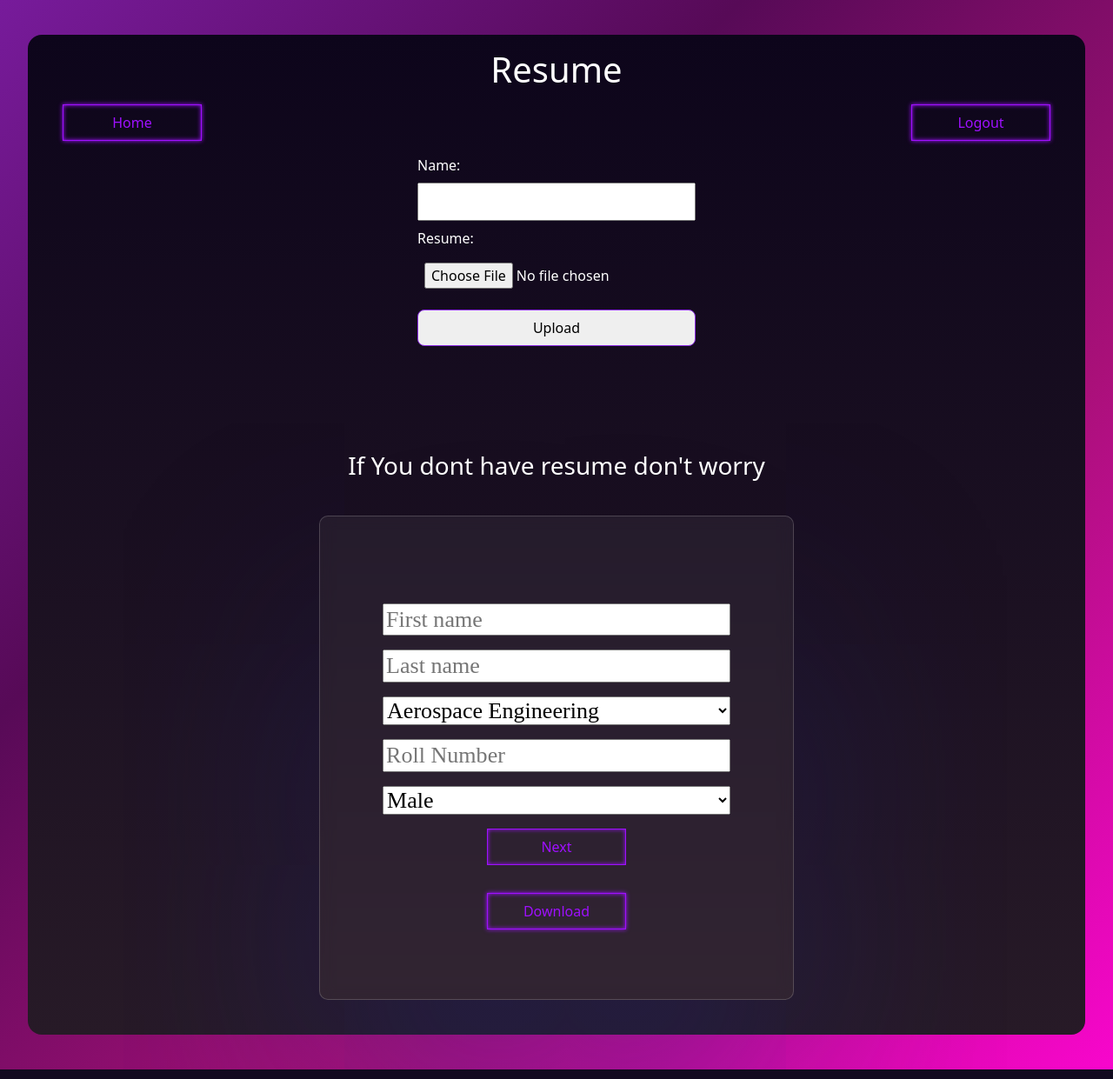
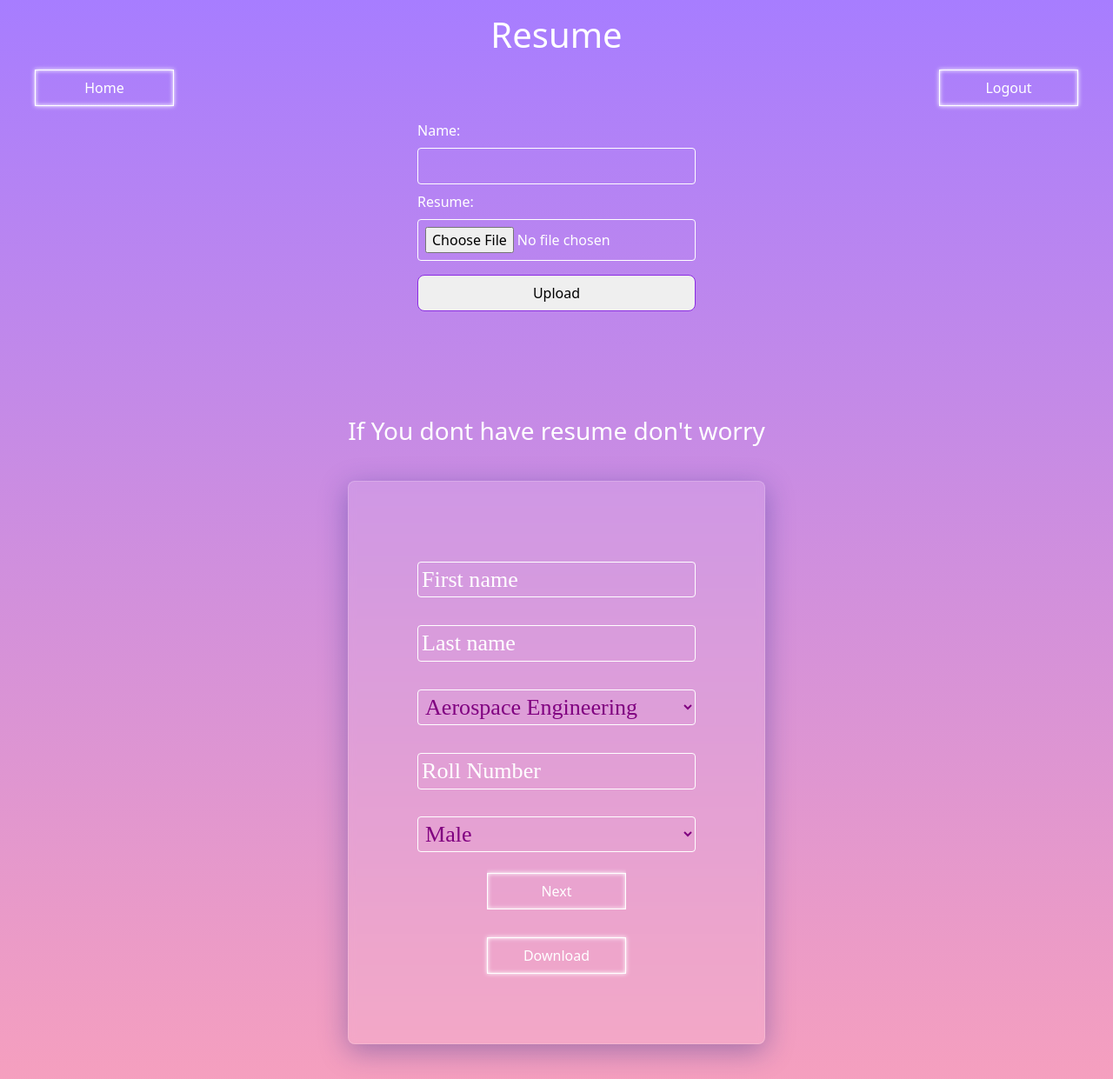
Before and after one commit to Abhyuday-IIT-Bombay/Profectus-2022-23, a Django app: page /resume/upload in a window 1280 px wide. Shown: the whole page at 87% size. Run offline with Django 4.2, Linux system fonts and the light colour scheme.

Commit message:
mobile view fully done

```diff
--- a/static/css/style.css
+++ b/static/css/style.css
@@ -49,12 +49,31 @@
 
 .reg-outer-container{
     /* height: 80vh; */
-    height: auto;
-    background-image: linear-gradient(to bottom right ,#771b9b,#570A57,#A91079,#F806CC);
+    position: fixed;
+    top: 0;
+    right: 0;
+    left: 0;
+    bottom: 0;
+    height: 100vh;
+    background-image: linear-gradient(180deg, #A77DFF , rgba(240, 108, 156, 0.65) );
+
     display: flex;
     justify-content: center;
     align-items: center;
 }
+
+::placeholder { /* Chrome, Firefox, Opera, Safari 10.1+ */
+    color: white;
+    opacity: 1; /* Firefox */
+  }
+
+  :-ms-input-placeholder { /* Internet Explorer 10-11 */
+    color: white;
+  }
+
+  ::-ms-input-placeholder { /* Microsoft Edge */
+    color: white;
+  }
 
 .form{
     border: 1px solid white;
@@ -63,13 +82,14 @@
     /* justify-content: center; */
     align-items: center;
     padding: 5vh;
-    background: rgba( 255, 255, 255, 0.05 );
-    box-shadow: 0 15vh 40vh 0 rgba( 31, 38, 135, 0.37 );
-    backdrop-filter: blur( 8px );
-    -webkit-backdrop-filter: blur( 8px );
-    border-radius: 10px;
+    background: rgba( 255, 255, 255, 0.1);
+    box-shadow: 0 8px 32px 0 rgba( 31, 38, 135, 0.37 );
+    backdrop-filter: blur( 4px );
+    -webkit-backdrop-filter: blur( 4px );
+
     border: 1px solid rgba( 255, 255, 255, 0.18 );
     width: 180%;
+    border-radius: 1vh;
     margin: 5vh 0;
 }
 .l-form{
@@ -96,37 +116,24 @@
     align-items: center;
 }
 
-/* input,select,option{
-    border-radius: 0.5vh;
-    border: 0.5px solid gray;
-    padding: 1.2vh;
-    background-color: transparent;
-    color: rgb(238, 190, 255);
-} */
 
 select{
     width: 15vw;
     margin-bottom: 2.5vh;
 }
 
-/* button */
-/* button{
-    background-color: transparent;
-    padding: 1vh;
-    width: 20vh;
-} */
 
 .btn-11 {
     background-color: transparent;
     padding: 1vh;
     width: 20vh;
-    border: 1px solid #9f10ff;
-    color: #9f10ff;
-    box-shadow: 0 0 5px #9f10ff, 0 0 5px #9f10ff inset;
+    border: 1px solid white;
+    color: white;
+    box-shadow: 0 0 5px white, 0 0 5px white inset;
     transition: all 0.3s ease;
   }
   .btn-11:hover{
-     color: #dfd6e2;
+     color: #66247c;
   }
 
 .content{
@@ -224,14 +231,13 @@ select{
 }
 
 .r-reg-outer-container{
-    height: 80vh;
-    height: auto;
-    background-image: linear-gradient(to bottom right ,#771b9b,#570A57,#A91079,#F806CC);
+
+    background-image: linear-gradient(180deg, #A77DFF , rgba(240, 108, 156, 0.65) );
     display: flex;
     flex-direction: column;
     justify-content: center;
     align-items: center;
-    width: 100%;
+
     color: white;
 }
 
--- a/templates/authentication/upload_resume.html
+++ b/templates/authentication/upload_resume.html
@@ -10,9 +10,23 @@
     <link rel="stylesheet" href="{% static 'css/style.css' %}">
 </head>
 <style>
-  input,select{
-    margin: 1vh;
-    width: 50vh;
+  input{
+    background: transparent;
+    border: 1px solid white;
+    width: 40vh;
+    padding: 0.5vh;
+    color: purple;
+    border-radius: 0.5vh;
+    margin-bottom: 0;
+  }
+  select{
+    background: transparent;
+    border: 1px solid white;
+    width: 40vh;
+    padding: 0.5vh;
+    color: purple;
+    border-radius: 0.5vh;
+    margin-bottom: 0;
 
   }
   textarea{
@@ -46,7 +60,7 @@
 
   {% endfor %}
   <div class="r-reg-outer-container">
-    <div class="r-reg-container">
+
 
       <h1 style="text-align: center; margin: 2vh;">Resume</h1>
       <div style="display: flex; justify-content:space-between;width:100% ; padding: 0 5vh;">
@@ -78,9 +92,10 @@
                 <div class="tab ">
                   <div class="inner-form">
                     <input type="text" name="fname"  placeholder="First name" oninput="this.className = ''">
+                    <br>
                   <input type="text" name="lname" placeholder="Last name" oninput="this.className = ''">
-                  <div class="input-group">
-                    <!-- <label>Department</label> -->
+
+                    <br>
                     <select name="department" oninput="this.className = ''">
                         <option value="Aerospace Engineering">Aerospace Engineering</option>
                         <option value="Biosciences and Bioengineering">Biosciences and Bioengineering</option>
@@ -103,9 +118,9 @@
                         <option value="Physics">Physics</option>
                         <option value="Shailesh J. Mehta School of Managemen">Shailesh J. Mehta School of Managemen</option>
                     </select>
-                  </div>
+                    <br>
                   <input type="text" name="roll" placeholder="Roll Number" oninput="this.className = ''">
-                  <div class="input-group">
+                       <br>
                     <select name="year" oninput="this.className = ''">
                         <option value="Male">Male </option>
                         <option value="Female">Female</option>
@@ -114,16 +129,16 @@
 
 
                     </select>
-                  </div>
+
                   </div>
                 </div>
 
                 <div class="tab ">
                   <div class="inner-form">
                     <label for="" style="margin: 2vh 0vh">Graduation</label>
-                    <input oninput="this.className = ''" type="number" name="startyear" placeholder="Start Year">
-                    <input oninput="this.className = ''" type="number" name="endyear" placeholder="Graduation Year">
-                    <input oninput="this.className = ''" type="text" name="cpi" placeholder="CPI">
+                    <input oninput="this.className = ''" type="number" name="startyear" placeholder="Start Year"><br>
+                    <input oninput="this.className = ''" type="number" name="endyear" placeholder="Graduation Year"><br>
+                    <input oninput="this.className = ''" type="text" name="cpi" placeholder="CPI"><br>
 
                   </div>
                 </div>
@@ -132,10 +147,10 @@
                   <div class="inner-form">
 
                     <label for=""style="margin: 2vh 0vh">Intermediate</label>
-                    <input oninput="this.className = ''"oninput="this.className = ''"  type="text" name="board12" placeholder="Board">
-                    <input oninput="this.className = ''"oninput="this.className = ''"  type="text" name="college" placeholder="College">
-                    <input oninput="this.className = ''"oninput="this.className = ''"  type="number" name="year12" placeholder="Passing Year">
-                    <input oninput="this.className = ''"oninput="this.className = ''"  type="text" name="cpi12" placeholder="Percentage/CPI">
+                    <input oninput="this.className = ''"oninput="this.className = ''"  type="text" name="board12" placeholder="Board"><br>
+                    <input oninput="this.className = ''"oninput="this.className = ''"  type="text" name="college" placeholder="College"><br>
+                    <input oninput="this.className = ''"oninput="this.className = ''"  type="number" name="year12" placeholder="Passing Year"><br>
+                    <input oninput="this.className = ''"oninput="this.className = ''"  type="text" name="cpi12" placeholder="Percentage/CPI"> <br>
                   </div>
                 </div>
 
@@ -143,10 +158,10 @@
                   <div class="inner-form">
 
                     <label for=""style="margin: 2vh 0vh">Matriculation</label>
-                    <input oninput="this.className = ''" type="text" name="board10" placeholder="Board">
-                    <input oninput="this.className = ''" type="text" name="school" placeholder="School">
-                    <input oninput="this.className = ''" type="number" name="year10" placeholder="Passing Year">
-                    <input oninput="this.className = ''" type="text" name="cpi10" placeholder="Percentage/CPI">
+                    <input oninput="this.className = ''" type="text" name="board10" placeholder="Board"><br>
+                    <input oninput="this.className = ''" type="text" name="school" placeholder="School"><br>
+                    <input oninput="this.className = ''" type="number" name="year10" placeholder="Passing Year">   <br>
+                    <input oninput="this.className = ''" type="text" name="cpi10" placeholder="Percentage/CPI"> <br>
                   </div>
 
                 </div>
@@ -157,22 +172,22 @@
                     <label for=""style="margin: 2vh 0vh">Position of Responsibility</label>
 
                     <label for="">First POR</label>
-                    <input oninput="this.className = ''" type="text" name="ptitle1" placeholder="Title 1">
-                    <input oninput="this.className = ''" type="text" name="p1start" placeholder="Starts At">
-                    <input oninput="this.className = ''" type="text" name="p1end" placeholder="Ends At">
-                    <textarea oninput="this.className = ''" name="p1info" id="" cols="30" rows="10" placeholder="Enter Your points"></textarea>
+                    <input oninput="this.className = ''" type="text" name="ptitle1" placeholder="Title 1"><br>
+                    <input oninput="this.className = ''" type="text" name="p1start" placeholder="Starts At"><br>
+                    <input oninput="this.className = ''" type="text" name="p1end" placeholder="Ends At"><br>
+                    <textarea oninput="this.className = ''" name="p1info" id="" cols="30" rows="10" placeholder="Enter Your points"></textarea><br>
 
                     <label for="">Second POR</label>
-                    <input oninput="this.className = ''" type="text" name="ptitle2" placeholder="Title 2">
-                    <input oninput="this.className = ''" type="text" name="p2start" placeholder="Starts At">
-                    <input oninput="this.className = ''" type="text" name="p2end" placeholder="Ends At">
-                    <textarea oninput="this.className = ''" name="p2info" id="" cols="30" rows="10" placeholder="Enter Your points"></textarea>
+                    <input  type="text" name="ptitle2" placeholder="Title 2"><br>
+                    <input  type="text" name="p2start" placeholder="Starts At"><br>
+                    <input  type="text" name="p2end" placeholder="Ends At"> <br>
+                    <textarea  name="p2info" id="" cols="30" rows="10" placeholder="Enter Your points"></textarea><br>
 
                     <label for="">Third POR</label>
-                    <input oninput="this.className = ''" type="text" name="ptitle3" placeholder="Title 3">
-                    <input oninput="this.className = ''" type="text" name="p3start" placeholder="Starts At">
-                    <input oninput="this.className = ''" type="text" name="p3end" placeholder="Ends At">
-                    <textarea oninput="this.className = ''" name="p3info" id="" cols="30" rows="10" placeholder="Enter Your points"></textarea>
+                    <input  type="text" name="ptitle3" placeholder="Title 3"><br>
+                    <input  type="text" name="p3start" placeholder="Starts At"><br>
+                    <input  type="text" name="p3end" placeholder="Ends At">  <br>
+                    <textarea  name="p3info" id="" cols="30" rows="10" placeholder="Enter Your points"></textarea><br>
                   </div>
 
                 </div>
@@ -183,22 +198,22 @@
                     <label for=""style="margin: 2vh 0vh">Key Projects</label>
 
                     <label for="">First Project</label>
-                    <input oninput="this.className = ''" type="text" name="proj1" placeholder="Title 1">
-                    <input oninput="this.className = ''" type="text" name="proj1start" placeholder="Starts At">
-                    <input oninput="this.className = ''" type="text" name="proj1end" placeholder="Ends At">
-                    <textarea oninput="this.className = ''" name="proj1info" id="" cols="30" rows="10" placeholder="Enter Your points"></textarea>
+                    <input oninput="this.className = ''" type="text" name="proj1" placeholder="Title 1"><br>
+                    <input oninput="this.className = ''" type="text" name="proj1start" placeholder="Starts At"><br>
+                    <input oninput="this.className = ''" type="text" name="proj1end" placeholder="Ends At">   <br>
+                    <textarea oninput="this.className = ''" name="proj1info" id="" cols="30" rows="10" placeholder="Enter Your points"></textarea><br>
 
                     <label for="">Second Project</label>
-                    <input oninput="this.className = ''" type="text" name="proj2" placeholder="Title 2">
-                    <input oninput="this.className = ''" type="text" name="proj2start" placeholder="Starts At">
-                    <input oninput="this.className = ''" type="text" name="proj2end" placeholder="Ends At">
-                    <textarea oninput="this.className = ''" name="proj2info" id="" cols="30" rows="10" placeholder="Enter Your points"></textarea>
+                    <input oninput="this.className = ''" type="text" name="proj2" placeholder="Title 2"><br>
+                    <input oninput="this.className = ''" type="text" name="proj2start" placeholder="Starts At"><br>
+                    <input oninput="this.className = ''" type="text" name="proj2end" placeholder="Ends At">   <br>
+                    <textarea oninput="this.className = ''" name="proj2info" id="" cols="30" rows="10" placeholder="Enter Your points"></textarea><br>
 
                     <label for="">Third Project</label>
-                    <input oninput="this.className = ''" type="text" name="proj3" placeholder="Title 3">
-                    <input oninput="this.className = ''" type="text" name="proj3start" placeholder="Starts At">
-                    <input oninput="this.className = ''" type="text" name="proj3end" placeholder="Ends At">
-                    <textarea oninput="this.className = ''" name="proj3info" id="" cols="30" rows="10" placeholder="Enter Your points"></textarea>
+                    <input oninput="this.className = ''" type="text" name="proj3" placeholder="Title 3"><br>
+                    <input oninput="this.className = ''" type="text" name="proj3start" placeholder="Starts At"><br>
+                    <input oninput="this.className = ''" type="text" name="proj3end" placeholder="Ends At">   <br>
+                    <textarea oninput="this.className = ''" name="proj3info" id="" cols="30" rows="10" placeholder="Enter Your points"></textarea><br>
                   </div>
 
                 </div>
@@ -206,27 +221,27 @@
                 <div class="tab">
                   <div class="inner-form">
 
-                    <input oninput="this.className = ''" type="text" name="techskill" placeholder="Technical Sills">
+                    <input oninput="this.className = ''" type="text" name="techskill" placeholder="Technical Sills"><br>
 
                     <label for=""style="margin: 2vh 0vh">Extra Cuuriculars</label>
 
                     <label for="">Activity 1</label>
 
-                    <input oninput="this.className = ''" type="text" name="activity1start" placeholder="Starts At">
-                    <input oninput="this.className = ''" type="text" name="activity1end" placeholder="Ends At">
-                    <textarea oninput="this.className = ''" name="activity1info" id="" cols="30" rows="10" placeholder="Enter Your points"></textarea>
+                    <input oninput="this.className = ''" type="text" name="activity1start" placeholder="Starts At"><br>
+                    <input oninput="this.className = ''" type="text" name="activity1end" placeholder="Ends At">   <br>
+                    <textarea oninput="this.className = ''" name="activity1info" id="" cols="30" rows="10" placeholder="Enter Your points"></textarea><br>
 
                     <label for="">Activity 2</label>
 
-                    <input oninput="this.className = ''" type="text" name="activity2start" placeholder="Starts At">
-                    <input oninput="this.className = ''" type="text" name="activity2end" placeholder="Ends At">
-                    <textarea oninput="this.className = ''" name="activity2info" id="" cols="30" rows="10" placeholder="Enter Your points"></textarea>
+                    <input oninput="this.className = ''" type="text" name="activity2start" placeholder="Starts At"><br>
+                    <input oninput="this.className = ''" type="text" name="activity2end" placeholder="Ends At">  <br>
+                    <textarea oninput="this.className = ''" name="activity2info" id="" cols="30" rows="10" placeholder="Enter Your points"></textarea><br>
 
                     <label for="">Activity 3</label>
 
-                    <input oninput="this.className = ''" type="text" name="activity3start" placeholder="Starts At">
-                    <input oninput="this.className = ''" type="text" name="activity3end" placeholder="Ends At">
-                    <textarea oninput="this.className = ''" name="activity3info" id="" cols="30" rows="10" placeholder="Enter Your points"></textarea>
+                    <input oninput="this.className = ''" type="text" name="activity3start" placeholder="Starts At"><br>
+                    <input oninput="this.className = ''" type="text" name="activity3end" placeholder="Ends At">  <br>
+                    <textarea oninput="this.className = ''" name="activity3info" id="" cols="30" rows="10" placeholder="Enter Your points"></textarea><br>
                   </div>
 
                 </div>
@@ -234,9 +249,12 @@
                 <div style="width:95%; display: flex; justify-content:center;">
                   <!-- <button type="submit" onclick="show()" class="custom-btn btn-11" style="margin-top: 4vh;">Upload</button> -->
                   <div style="overflow:auto;">
-                    <div style="float:center;">
+                    <div style="    display: flex;
+                    flex-direction: column;
+                    justify-content: center;
+                    align-items: center;">
                       <button class="custom-btn btn-11" type="button" id="prevBtn" onclick="nextPrev(-1)" >Previous</button>
-                      <button class="custom-btn btn-11" type="button" id="nextBtn" onclick="nextPrev(1)" >Next</button>
+                      <button class="custom-btn btn-11" type="button" id="nextBtn" onclick="nextPrev(1)"  style="margin-top: 2vh;">Next</button>
                     </div>
                   </div>
                 </div>
@@ -253,7 +271,7 @@
           </div>
         </div>
       </div>
-    </div>
+
   </div>
 
 
@@ -307,22 +325,7 @@ function nextPrev(n) {
 function validateForm() {
   // This function deals with validation of the form fields
   var x, y, i, valid = true;
-  x = document.getElementsByClassName("tab");
-  y = x[currentTab].getElementsByTagName("input");
-  // A loop that checks every input field in the current tab:
-  for (i = 0; i < y.length; i++) {
-    // If a field is empty...
-    if (y[i].value == "") {
-      // add an "invalid" class to the field:
-      y[i].className += " invalid";
-      // and set the current valid status to false
-      valid = false;
-    }
-  }
-  // If the valid status is true, mark the step as finished and valid:
-  if (valid) {
-    document.getElementsByClassName("step")[currentTab].className += " finish";
-  }
+
   return valid; // return the valid status
 }
 function fixStepIndicator(n) {
```
Also changed, not shown: other parts of static/css/style.css (+69 -115 lines), templates/authentication/index.html (+6 -6 lines), templates/authentication/login.html (+12 -4 lines), templates/authentication/signup.html (+31 -25 lines), db.sqlite3.
